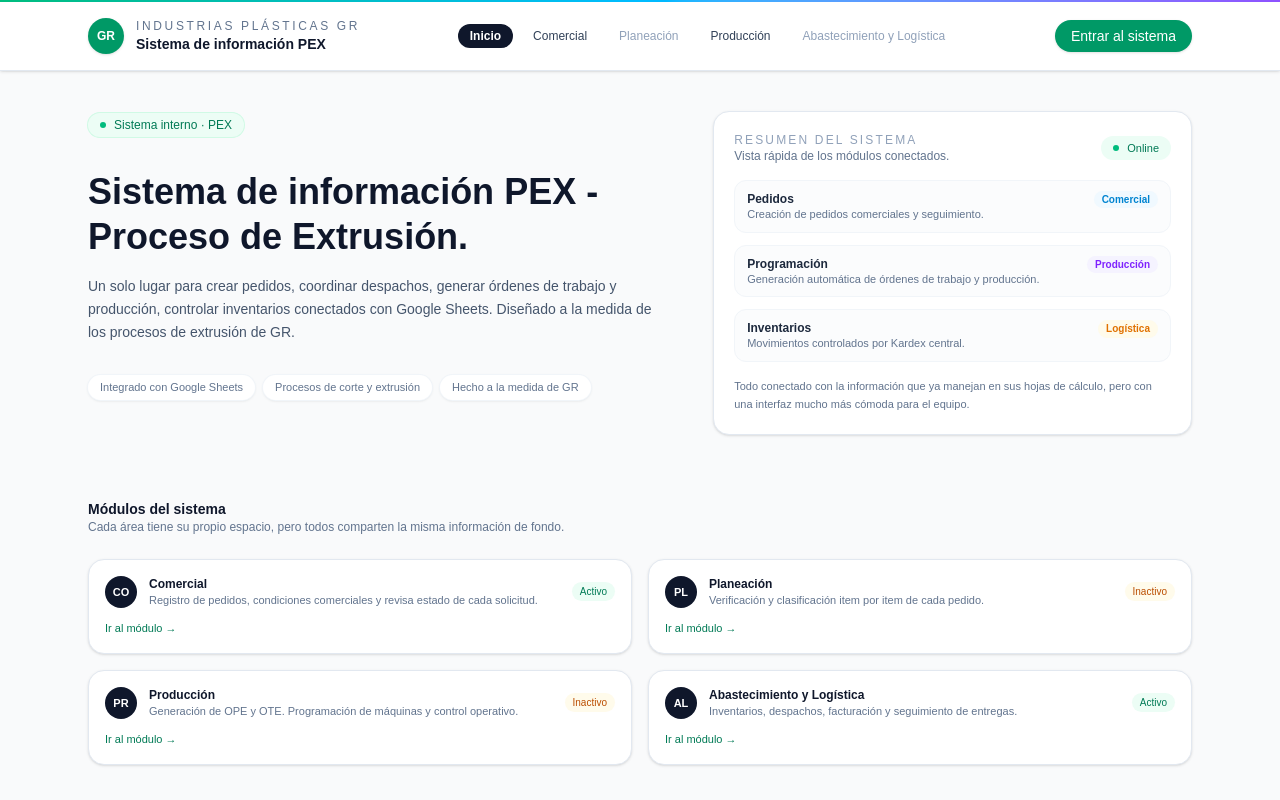
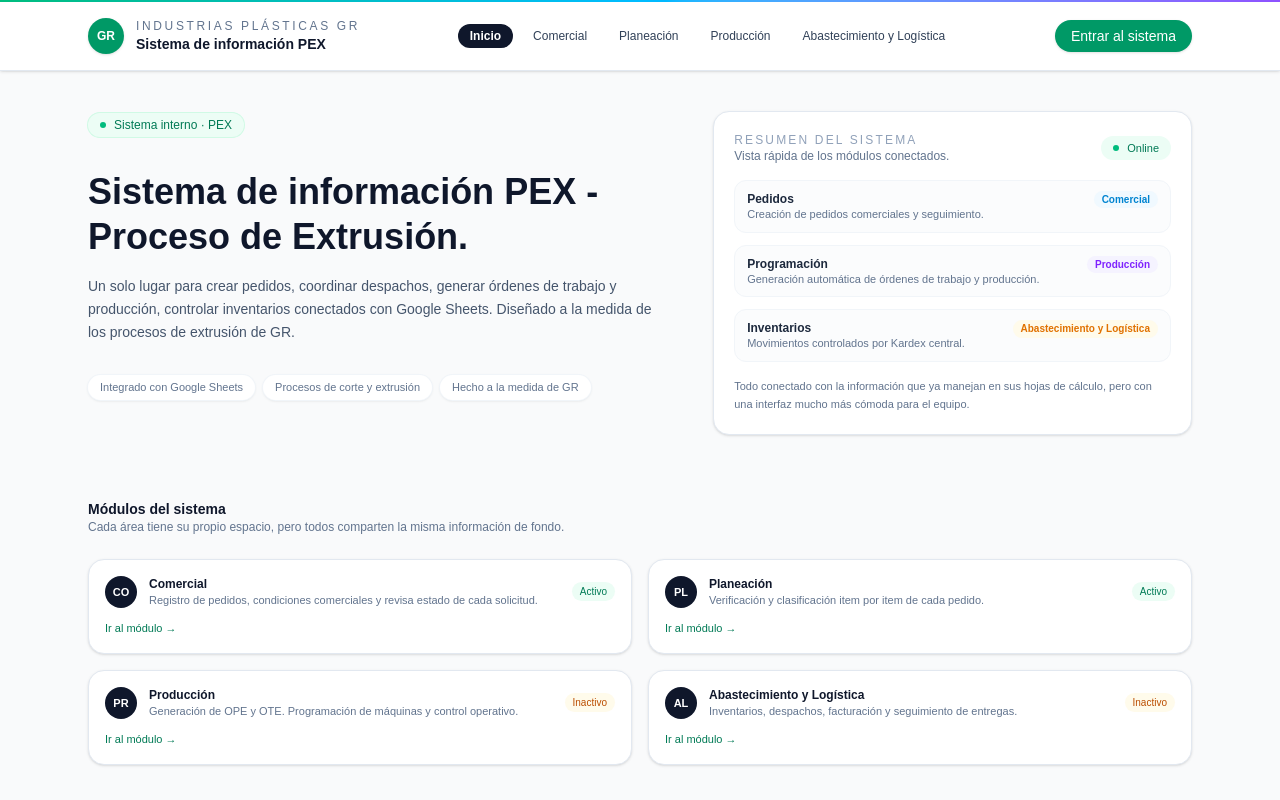
Before and after one commit to danielgrpex/plataforma-pedidos, a Next.js app: page / in a window 1280 px wide. Shown: the top 800 px of the page. Built offline with nearby package versions, Linux system fonts and the light colour scheme; no server answers.

Commit message:
modified:   app/page.tsx y components/layout/MainHeader.tsx

```diff
--- a/app/page.tsx
+++ b/app/page.tsx
@@ -85,7 +85,7 @@ export default function HomePage() {
               <ResumenItem
                 titulo="Inventarios"
                 descripcion="Movimientos controlados por Kardex central."
-                etiqueta="Logística"
+                etiqueta="Abastecimiento y Logística"
                 color="text-amber-600 bg-amber-50"
               />
             </div>
@@ -120,7 +120,7 @@ export default function HomePage() {
               sigla="PL"
               titulo="Planeación"
               descripcion="Verificación y clasificación item por item de cada pedido."
-              estado="Inactivo"
+              estado="Activo"
             />
 
             <ModuloCard
@@ -134,7 +134,7 @@ export default function HomePage() {
               sigla="AL"
               titulo="Abastecimiento y Logística"
               descripcion="Inventarios, despachos, facturación y seguimiento de entregas."
-              estado="Activo"
+              estado="Inactivo"
             />
           </div>
         </section>
@@ -172,7 +172,7 @@ export default function HomePage() {
         <PasoCard
           numero="04"
           titulo="Abastecimiento y Logística"
-          descripcion="Recibe materia prima, controla inventarios y alimenta el análisis para el resto del sistema."
+          descripcion="Recibe materia prima, controla inventarios y alimenta infomación de despachos."
         />
       </div>
     </section>
--- a/components/layout/MainHeader.tsx
+++ b/components/layout/MainHeader.tsx
@@ -9,12 +9,14 @@ export function MainHeader() {
   const pathname = usePathname();
   const router = useRouter();
 
-  // @ts-ignore
-  const role = session?.user?.role;
+type AppRole = "admin" | "comercial" | "produccion" | "planeacion" | "logistica";
+const role = (session?.user as any)?.role as AppRole | undefined;
+
 
   const isActive = (href: string) => {
     if (href === "/") return pathname === "/";
-    return pathname.startsWith(href);
+    // Activo en /planeacion y también en /planeacion/pedido/...
+    return pathname === href || pathname.startsWith(href + "/");
   };
 
   const handlePrimaryButton = () => {
@@ -25,6 +27,8 @@ export function MainHeader() {
 
     if (role === "produccion") {
       router.push("/produccion");
+    } else if (role === "planeacion") {
+      router.push("/planeacion");
     } else {
       // admin o comercial
       router.push("/comercial");
@@ -64,10 +68,11 @@ export function MainHeader() {
             </NavItem>
           )}
 
-          {/* Solo texto por ahora */}
-          <span className="rounded-full px-3 py-1 text-xs text-slate-400">
+          {(role === "planeacion" || role === "admin" || !role) && (
+            <NavItem href="/planeacion" active={isActive("/planeacion")}>
               Planeación
-          </span>
+            </NavItem>
+          )}
 
           {(role === "produccion" || role === "admin" || !role) && (
             <NavItem href="/produccion" active={isActive("/produccion")}>
@@ -75,10 +80,18 @@ export function MainHeader() {
             </NavItem>
           )}
 
+          {(role === "logistica" || role === "admin" || !role) ? (
+            <NavItem
+              href="/abastecimiento-logistica"
+              active={isActive("/abastecimiento-logistica")}
+            >
+              Abastecimiento y Logística
+            </NavItem>
+          ) : (
             <span className="rounded-full px-3 py-1 text-xs text-slate-400">
               Abastecimiento y Logística
             </span>
-
+          )}
         </nav>
 
         {/* Zona derecha */}
@@ -106,7 +119,6 @@ export function MainHeader() {
             </button>
           )}
         </div>
-
       </div>
     </header>
   );
```
Lines whose indentation alone changed are shown as unchanged.
